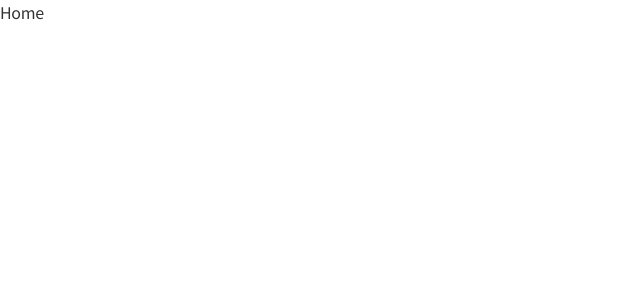
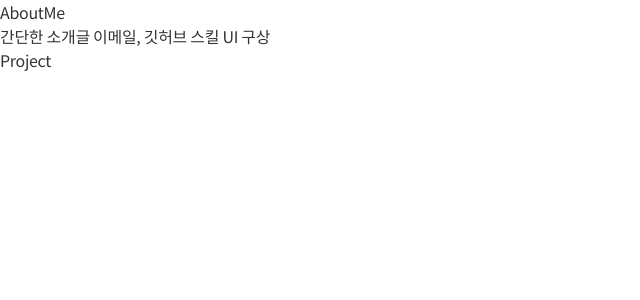
Before and after one commit to qpow1018/my-portfolio, a React (Create React App) app: page / in a window 1280 px wide. Shown: the top 300 px of the page, without its empty margins (0-640 px from the left). Built offline with nearby package versions, Linux system fonts and the light colour scheme.

Commit message:
Feat: add aboutme memo

```diff
--- /dev/null
+++ b/src/components/AboutMe/index.tsx
@@ -0,0 +1,15 @@
+import { Box } from '@mui/material';
+import theme from '@/style/theme';
+
+export default function AboutMe() {
+  return (
+    <Box>
+      <Box>AboutMe</Box>
+      간단한 소개글
+      이메일, 깃허브
+      스킬
+
+      UI 구상
+    </Box>
+  );
+}
--- a/src/page/Home.tsx
+++ b/src/page/Home.tsx
@@ -1,9 +1,21 @@
+import { Box } from '@mui/material';
 
+// import theme from '@/style/theme';
+
+import AboutMe from '@/components/AboutMe';
 
 export default function Home() {
   return (
-    <div>
-      Home
-    </div>
+    <Box
+      sx={{
+
+      }}
+    >
+      <AboutMe />
+
+      <Box>
+        Project
+      </Box>
+    </Box>
   );
 }
--- a/src/style/theme.ts
+++ b/src/style/theme.ts
@@ -20,6 +20,7 @@
     // },
   },
   size: {
+    containerWidth: 960,
   },
   common: {
     fontFamily: `'Noto Sans KR', sans-serif`,
```
